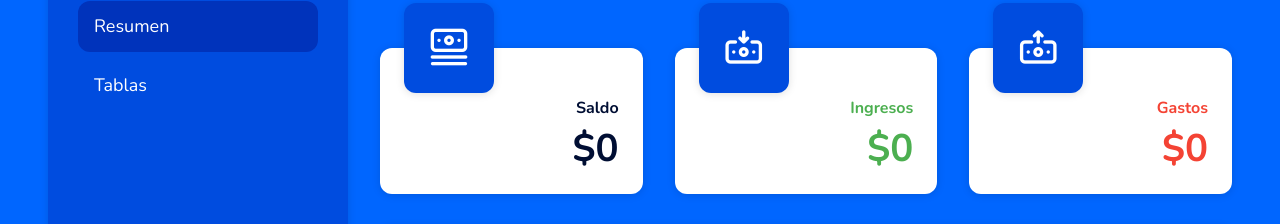
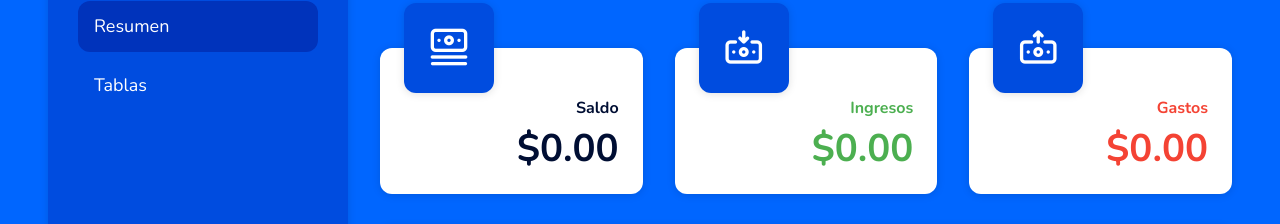
Before and after one commit to StalinAM/easy-money-app, a React (Vite) app: page /dashboard in a window 1280 px wide. Shown: the part 148-372 px from the top of the page. Built offline with nearby package versions, Linux system fonts and the light colour scheme; no server answers; the database is empty; sample sign-in values are in the browser's storage.

Commit message:
add fixed

```diff
--- a/src/components/MounthValues.jsx
+++ b/src/components/MounthValues.jsx
@@ -29,18 +29,18 @@ function MounthValues() {
   const total = incomes - expenses
   return (
     <ContainerTotal>
-      <TotalInfo color='#000e33' icon='stack' title='Saldo' value={total} />
+      <TotalInfo color='#000e33' icon='stack' title='Saldo' value={total.toFixed(2)} />
       <TotalInfo
         color='#4CAF50'
         icon='withdraw'
         title='Ingresos'
-        value={incomes}
+        value={incomes.toFixed(2)}
       />
       <TotalInfo
         color='#F44334'
         icon='insert'
         title='Gastos'
-        value={expenses}
+        value={expenses.toFixed(2)}
       />
     </ContainerTotal>
   )
```
